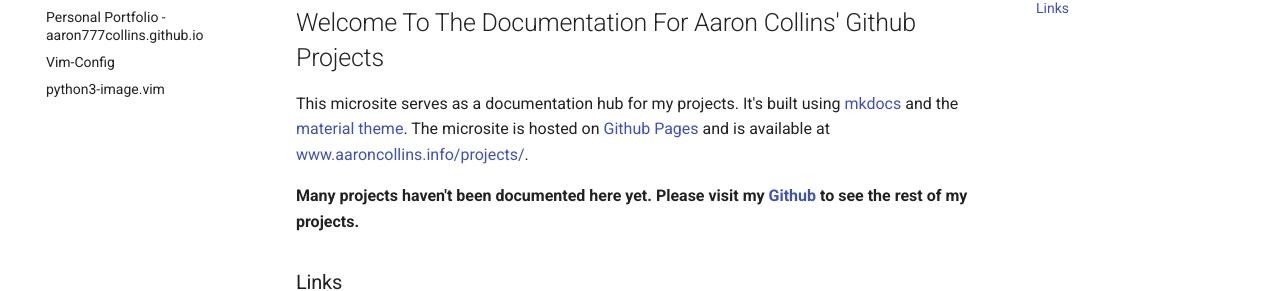
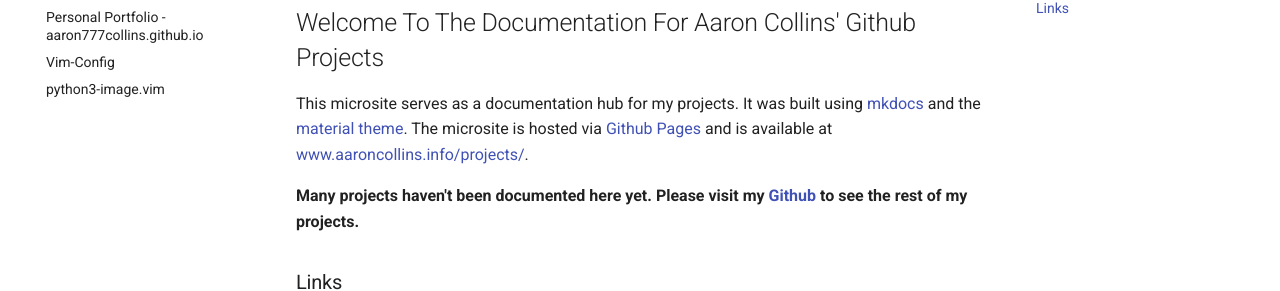
Before and after one commit to aaron777collins/projects, an MkDocs documentation site: the page built from docs/index.md, in a window 1280 px wide. Shown: the part 175-466 px from the top of the page. Built offline with MkDocs 1.6.1 and Material for MkDocs 9.7.7, drawn with Linux system fonts in a browser that asks for light colours.

Commit message:
fixed some wording issues on the landing page

```diff
--- a/docs/index.md
+++ b/docs/index.md
@@ -1,7 +1,7 @@
 # Home
 
 ## Welcome To The Documentation For Aaron Collins' Github Projects
-This microsite serves as a documentation hub for my projects. It's built using [mkdocs](https://www.mkdocs.org/) and the [material theme](https://squidfunk.github.io/mkdocs-material/). The microsite is hosted on [Github Pages](https://pages.github.com/) and is available at [www.aaroncollins.info/projects/](https://www.aaroncollins.info/projects/).
+This microsite serves as a documentation hub for my projects. It was built using [mkdocs](https://www.mkdocs.org/) and the [material theme](https://squidfunk.github.io/mkdocs-material/). The microsite is hosted via [Github Pages](https://pages.github.com/) and is available at [www.aaroncollins.info/projects/](https://www.aaroncollins.info/projects/).
 
 **Many projects haven't been documented here yet. Please visit my [Github](https://github.com/aaron777collins?tab=repositories) to see the rest of my projects.**
 
```
